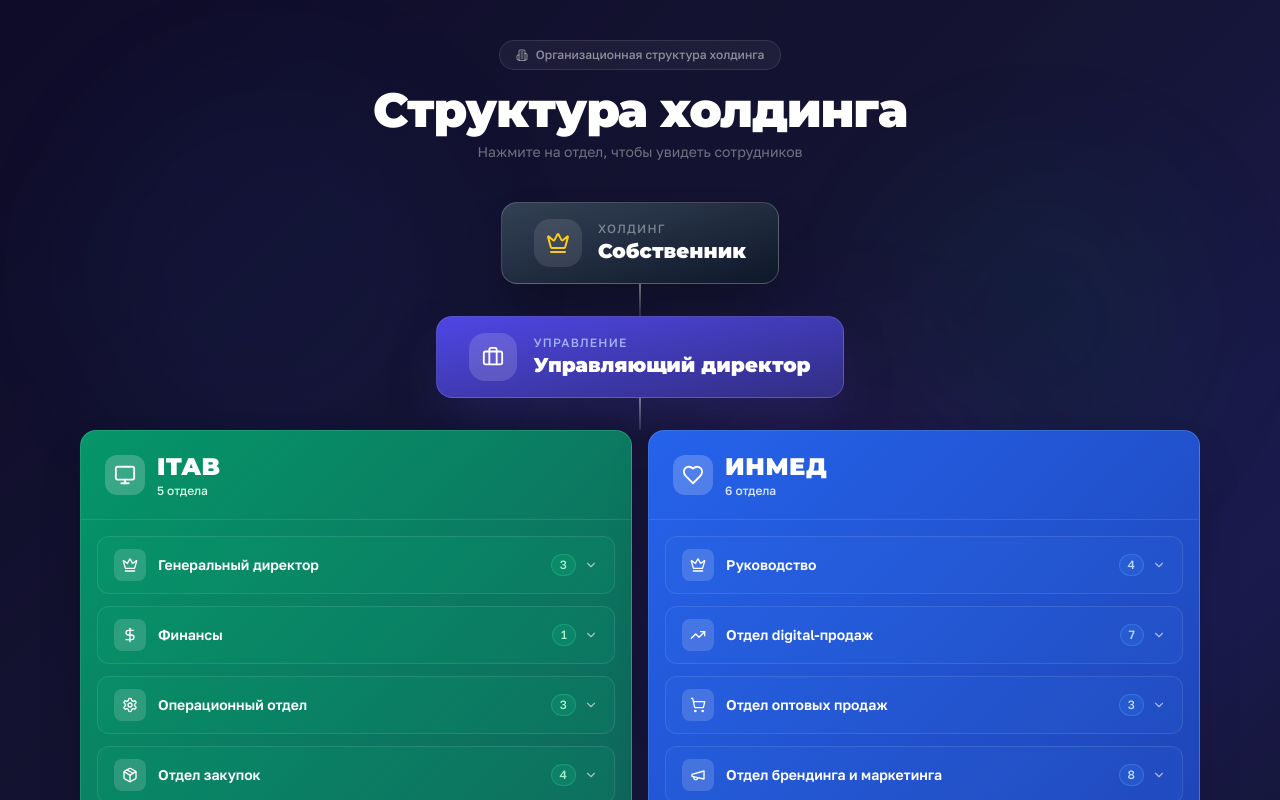
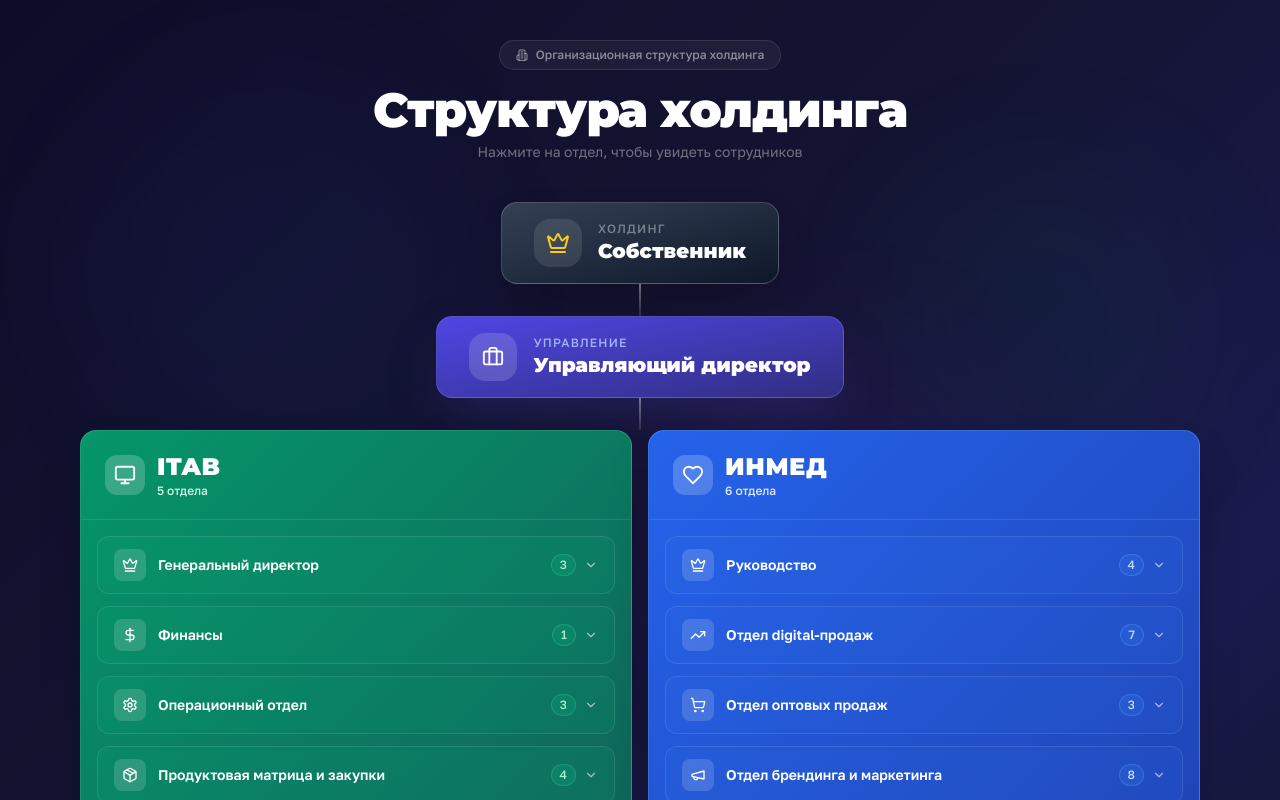
Before and after one commit to pr-poehali-dev/org-structure-optimization, a React (Vite) app: page / in a window 1280 px wide. Shown: the top 800 px of the page. Built offline with nearby package versions, Linux system fonts and the light colour scheme.

Commit message:
`refactor: rename procurement to product management`
или

`refactor: rebrand procurement as product operations`

```diff
--- a/src/pages/Index.tsx
+++ b/src/pages/Index.tsx
@@ -37,7 +37,7 @@ const orgData = {
           ],
         },
         {
-          name: "Отдел закупок",
+          name: "Продуктовая матрица и закупки",
           icon: "Package",
           employees: [
             "Светлана Макаренко — Категорийный менеджер",
```
